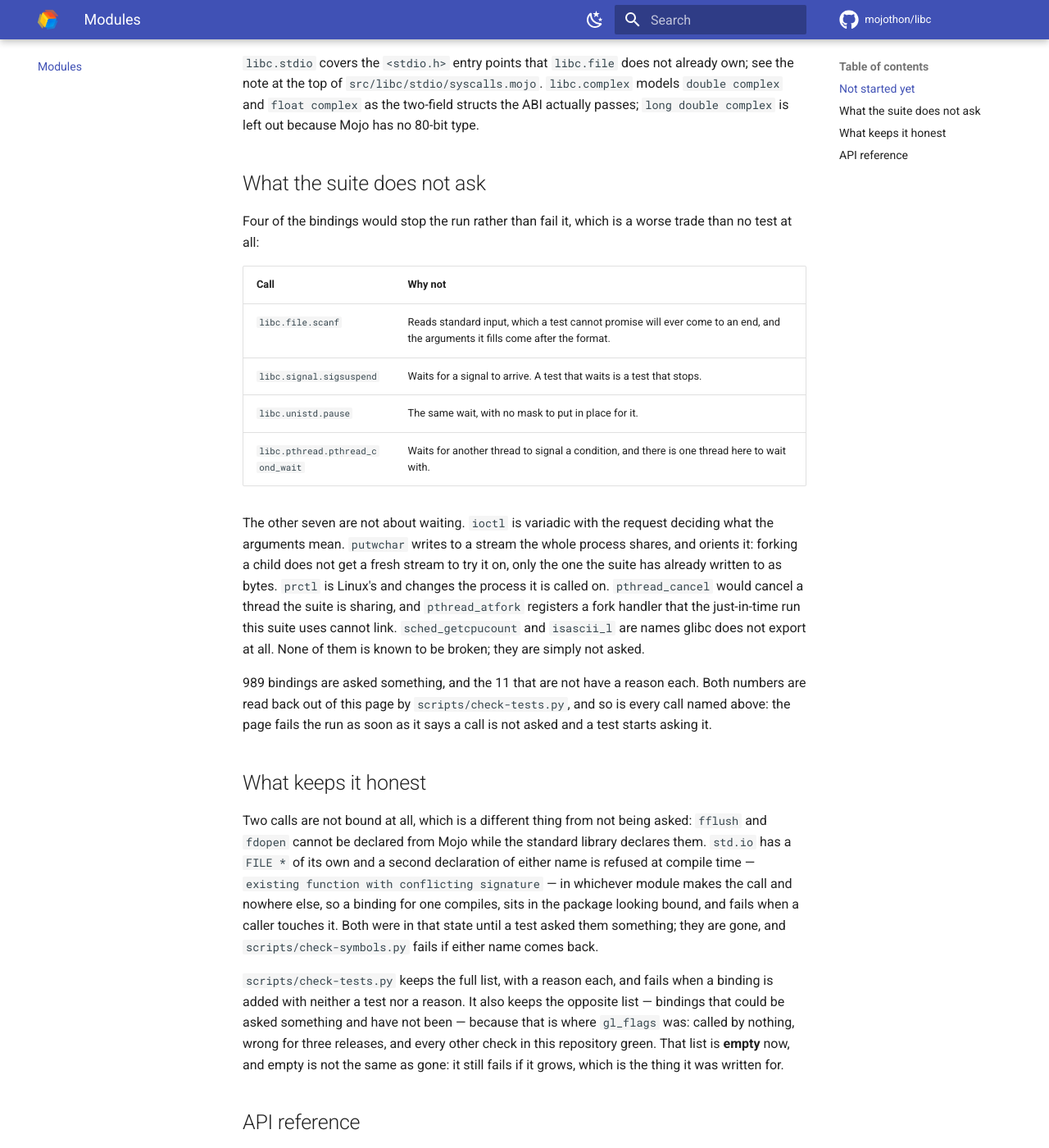
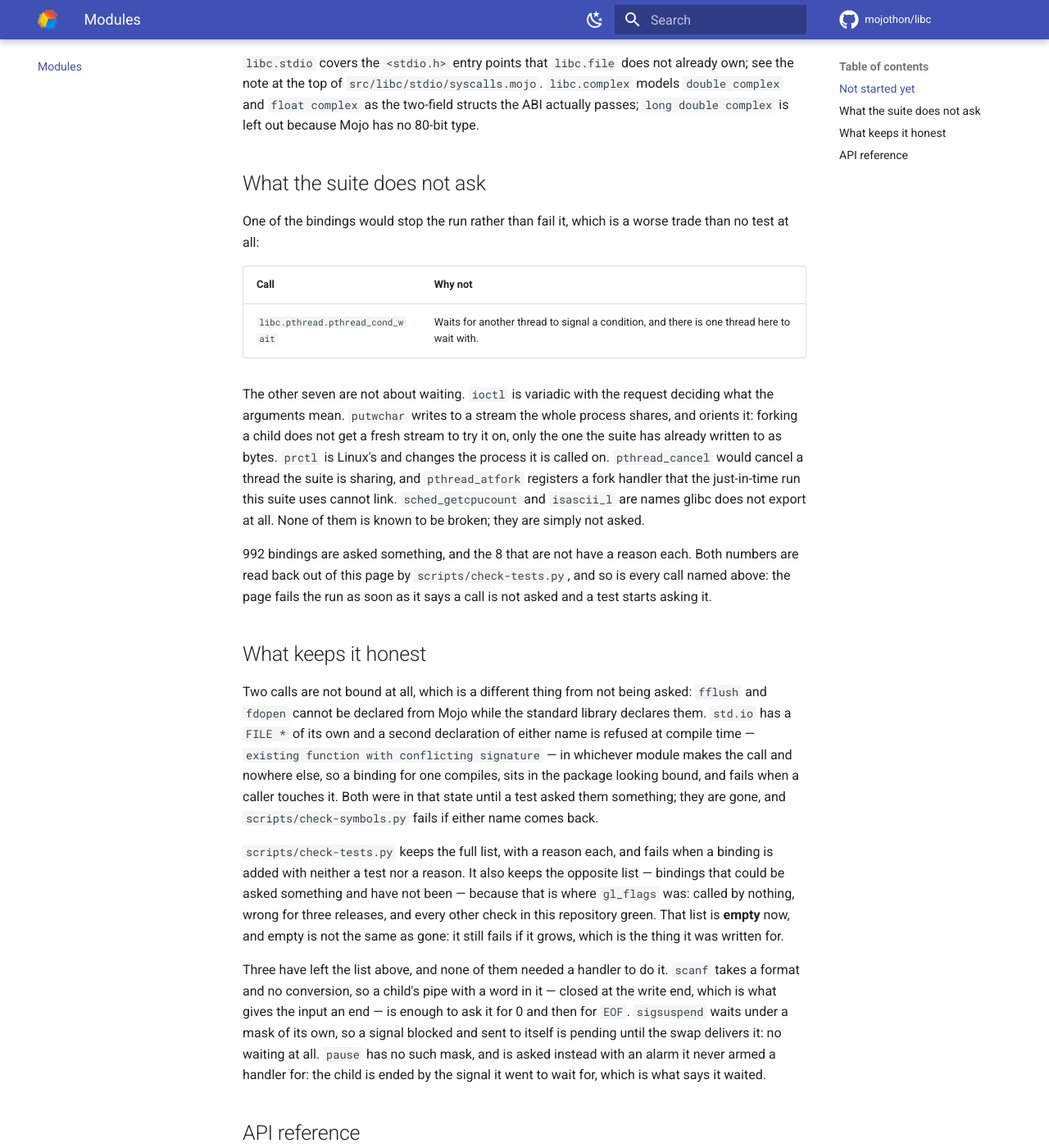
Before and after one commit to mojothon/libc, an MkDocs documentation site: the page built from docs/modules.md, in a window 1280 px wide and 1400 px high, scrolled down 3871 px. Shown: the whole window at 82% size. Built offline with MkDocs 1.6.1 and Material for MkDocs 9.7.7, drawn with Linux system fonts in a browser that asks for light colours; comment, search, counter and statistics services are not loaded.

Commit message:
test: ask three of the bindings that wait, without letting the suite wait
scanf, sigsuspend and pause were on the cannot-ask list for one reason
between them: they read standard input or wait for a signal, and a suite
that waits is a suite that stops. None of the three needed a handler or a
thread.

scanf takes a format and no conversion, so nothing is written through: a
child's pipe with a word in it answers 0, and the call after it answers
EOF. The write end has to be closed by the child -- left open, the pipe
has no end and the call waits for one.

sigsuspend waits under a mask of its own, so the signal does not have to
arrive: SIGUSR1 is blocked and raised, and the swap is what delivers it.
This build handles SIGUSR1, so the call returns EINTR having taken the
pending signal; a build without the handler is ended by it instead. The
child says which happened down a pipe and the parent accepts both, and a
one-second alarm that is also blocked names the case where the mask was
not taken at all rather than letting the job time out.

pause has no mask to swap, so the signal has to come: ualarm for a tenth
of a second, no handler, and the child is ended by the signal it went to
wait for. That is the assertion -- a pause that returned would leave the
child to exit, which WIFSIGNALED tells apart.

Eight remain, and the count on the modules page moved with them.

```diff
--- a/docs/modules.md
+++ b/docs/modules.md
@@ -102,14 +102,11 @@ Mojo has no 80-bit type.
 
 ## What the suite does not ask
 
-Four of the bindings would stop the run rather than fail it, which is a
+One of the bindings would stop the run rather than fail it, which is a
 worse trade than no test at all:
 
 | Call | Why not |
 |---|---|
-| `libc.file.scanf` | Reads standard input, which a test cannot promise will ever come to an end, and the arguments it fills come after the format. |
-| `libc.signal.sigsuspend` | Waits for a signal to arrive. A test that waits is a test that stops. |
-| `libc.unistd.pause` | The same wait, with no mask to put in place for it. |
 | `libc.pthread.pthread_cond_wait` | Waits for another thread to signal a condition, and there is one thread here to wait with. |
 
 The other seven are not about waiting. `ioctl` is variadic with the request
@@ -123,7 +120,7 @@ suite uses cannot link. `sched_getcpucount` and `isascii_l` are names glibc
 does not export at all. None of them is known to be broken; they are simply
 not asked.
 
-989 bindings are asked something, and the 11 that are not have a reason
+992 bindings are asked something, and the 8 that are not have a reason
 each. Both numbers are read back out of this page by
 `scripts/check-tests.py`, and so is every call named above: the page fails
 the run as soon as it says a call is not asked and a test starts asking it.
@@ -148,6 +145,15 @@ releases, and every other check in this repository green. That list is
 **empty** now, and empty is not the same as gone: it still fails if it
 grows, which is the thing it was written for.
 
+Three have left the list above, and none of them needed a handler to do
+it. `scanf` takes a format and no conversion, so a child's pipe with a word
+in it — closed at the write end, which is what gives the input an end — is
+enough to ask it for 0 and then for `EOF`. `sigsuspend` waits under a mask
+of its own, so a signal blocked and sent to itself is pending until the swap
+delivers it: no waiting at all. `pause` has no such mask, and is asked
+instead with an alarm it never armed a handler for: the child is ended by
+the signal it went to wait for, which is what says it waited.
+
 ## API reference
 
 Generate the docstring reference for any module with the Mojo toolchain:
```
Also changed, not shown: CHANGELOG.md (+32 -0 lines), 4 other files.
